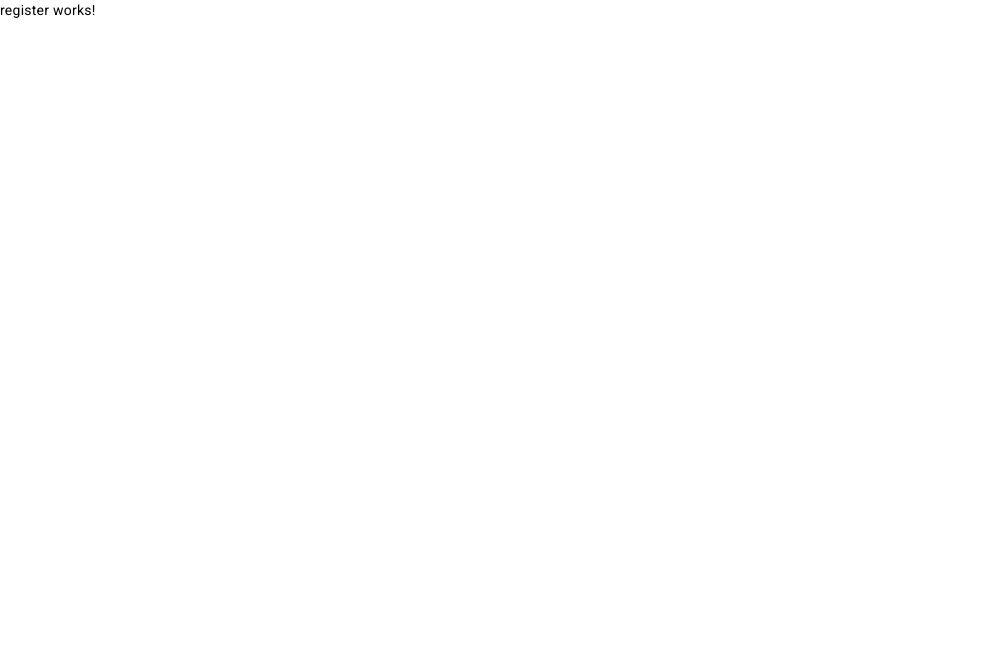
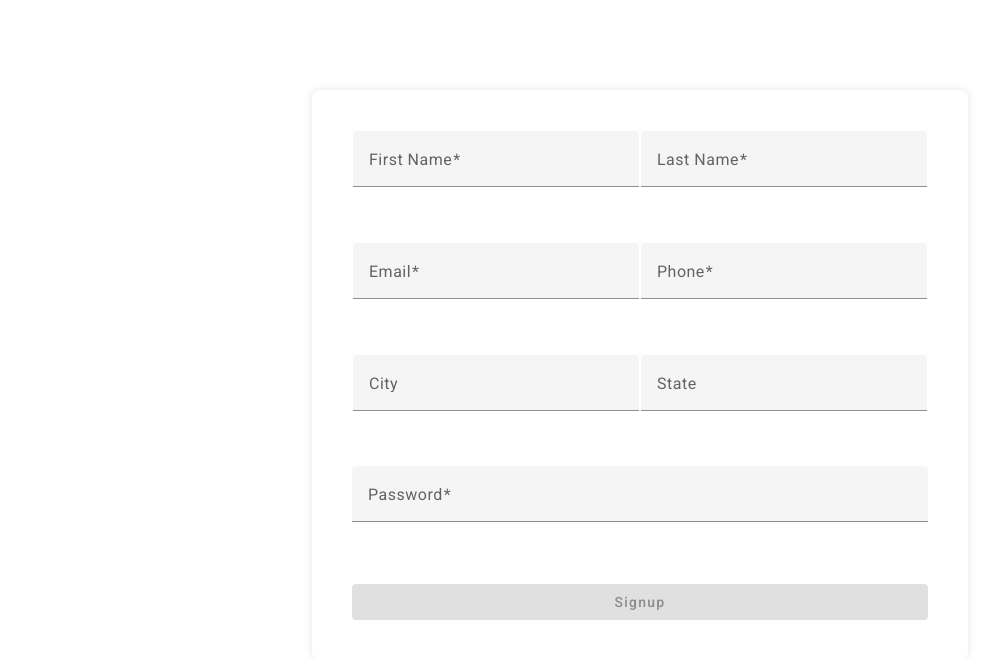
Before and after one commit to Hrushikesh2001/Angular-Fullstack-Project, an Angular app: page /register in a window 1280 px wide. Shown: the top 658 px of the page, without its empty margins (0-990 px from the left). Built offline with nearby package versions, Linux system fonts and the light colour scheme.

Commit message:
registration page done

```diff
--- a/src/app/core/authentication/authentication.module.ts
+++ b/src/app/core/authentication/authentication.module.ts
@@ -4,11 +4,12 @@ import { LoginComponent } from './login/login.component';
 import { MaterialModule } from 'src/shared/material/material.module';
 import { FormsModule, ReactiveFormsModule } from '@angular/forms';
 import { CommonModule } from '@angular/common';
+import { RegisterComponent } from './register/register.component';
 
 @NgModule({
     declarations: [
         LoginComponent,
-        // other components, directives, or pipes
+        RegisterComponent
     ],
     imports: [
         MaterialModule,
--- a/src/app/core/authentication/register/register.component.html
+++ b/src/app/core/authentication/register/register.component.html
@@ -1 +1,52 @@
-<p>register works!</p>
+<form class="registration-form">
+    <table class="form-table" cellspacing="0">
+        <tr>
+            <td><mat-form-field class="form-field">
+                    <mat-label>First Name</mat-label>
+                    <input matInput placeholder="Enter your first name" [formControl]="firstNameControl">
+                    <mat-error *ngIf="firstNameControl.invalid">{{getFirstNameErrorMessage()}}</mat-error>
+                </mat-form-field></td>
+            <td><mat-form-field class="form-field">
+                    <mat-label>Last Name</mat-label>
+                    <input matInput placeholder="Enter your last name" [formControl]="lastNameControl">
+                    <mat-error *ngIf="lastNameControl.invalid">{{getLastNameErrorMessage()}}</mat-error>
+                </mat-form-field></td>
+        </tr>
+    </table>
+
+    <table class="form-table" cellspacing="0">
+        <tr>
+            <td><mat-form-field class="form-field">
+                    <mat-label>Email</mat-label>
+                    <input matInput placeholder="Enter your email" [formControl]="emailControl">
+                    <mat-error *ngIf="emailControl.invalid">{{getEmailErrorMessage()}}</mat-error>
+                </mat-form-field></td>
+            <td><mat-form-field class="form-field">
+                    <mat-label>Phone</mat-label>
+                    <input matInput placeholder="Enter your phone number" [formControl]="phoneControl">
+                    <mat-error *ngIf="phoneControl.invalid">{{getPhoneErrorMessage()}}</mat-error>
+                </mat-form-field></td>
+        </tr>
+    </table>
+
+    <table class="form-table" cellspacing="0">
+        <tr>
+            <td><mat-form-field class="form-field">
+                    <mat-label>City</mat-label>
+                    <input matInput placeholder="Enter your city" [formControl]="cityControl">
+                </mat-form-field></td>
+            <td><mat-form-field class="form-field">
+                    <mat-label>State</mat-label>
+                    <input matInput placeholder="Enter your state" [formControl]="stateControl">
+                </mat-form-field></td>
+        </tr>
+    </table>
+
+    <mat-form-field class="form-field">
+        <mat-label>Password</mat-label>
+        <input matInput [formControl]="passwordControl" type="password">
+        <mat-error *ngIf="passwordControl.invalid">{{getPasswordErrorMessage()}}</mat-error>
+    </mat-form-field>
+
+    <button mat-raised-button color="primary" (click)="submit()" [disabled]="registrationForm.invalid">Signup</button>
+</form>
--- a/src/app/core/authentication/register/register.component.scss
+++ b/src/app/core/authentication/register/register.component.scss
@@ -0,0 +1,62 @@
+.registration-form {
+    max-width: 45%;
+    margin: auto;
+    padding: 40px;
+    margin-top: 90px;
+    background-color: #fff;
+    border-radius: 8px;
+    box-shadow: 0 0 10px rgba(0, 0, 0, 0.1);
+}
+
+.form-table {
+    width: 100%;
+    margin-bottom: 16px;
+}
+
+.form-field {
+    width: 100%;
+    margin-bottom: 16px;
+}
+
+.mat-form-field {
+    width: 100%;
+}
+
+.mat-error {
+    font-size: 12px;
+    color: #d9534f;
+    /* Bootstrap's danger color */
+}
+
+button {
+    width: 100%;
+    margin-top: 24px;
+    padding: 14px;
+    border: none;
+    border-radius: 4px;
+    cursor: pointer;
+    background-color: #337ab7;
+    color: #fff;
+    transition: background-color 0.3s ease-in-out;
+}
+
+button:hover {
+    background-color: #286090;
+}
+
+/* Add more styles as needed */
+
+/* Responsive Styles */
+
+@media (max-width: 768px) {
+    .registration-form {
+        max-width: 80%;
+    }
+}
+
+@media (max-width: 576px) {
+    .registration-form {
+        max-width: 100%;
+        padding: 20px;
+    }
+}
--- a/src/app/core/authentication/register/register.component.ts
+++ b/src/app/core/authentication/register/register.component.ts
@@ -1,4 +1,5 @@
 import { Component } from '@angular/core';
+import { FormBuilder, FormGroup, FormControl, Validators } from '@angular/forms';
 
 @Component({
   selector: 'app-register',
@@ -6,5 +7,82 @@ import { Component } from '@angular/core';
   styleUrls: ['./register.component.scss']
 })
 export class RegisterComponent {
+  registrationForm: FormGroup = new FormGroup({});
 
+  firstNameControl = new FormControl('', [Validators.required, Validators.pattern(/^[A-Za-z]+$/)]);
+  lastNameControl = new FormControl('', [Validators.required, Validators.pattern(/^[A-Za-z]+$/)]);
+  emailControl = new FormControl('', [Validators.required, Validators.email]);
+  phoneControl = new FormControl('', [Validators.required, Validators.pattern(/^\d{10}$/)]);
+  cityControl = new FormControl('', [Validators.pattern(/^[A-Za-z]+$/)]);
+  stateControl = new FormControl('', [Validators.pattern(/^[A-Za-z]+$/)]);
+  passwordControl = new FormControl('', [Validators.required, Validators.minLength(8), Validators.pattern(/^(?=.*[a-z])(?=.*[A-Z])(?=.*\d).{8,}$/)]);
+
+  constructor(private formBuilder: FormBuilder) {
+    this.initializeForm();
+  }
+
+  initializeForm(): void {
+    this.registrationForm = this.formBuilder.group({
+      firstName: this.firstNameControl,
+      lastName: this.lastNameControl,
+      email: this.emailControl,
+      phone: this.phoneControl,
+      city: this.cityControl,
+      state: this.stateControl,
+      password: this.passwordControl,
+    });
+  }
+
+  submit(): void {
+    if (this.registrationForm.valid) {
+      // Perform your registration logic here
+      console.log('Form submitted:', this.registrationForm.value);
+    }
+  }
+
+  getFirstNameErrorMessage(): string {
+    if (this.firstNameControl.hasError('required')) {
+      return 'First name is required';
+    }
+    return 'Invalid first name';
+  }
+
+  getLastNameErrorMessage(): string {
+    if (this.lastNameControl.hasError('required')) {
+      return 'Last name is required';
+    }
+    return 'Invalid last name';
+  }
+
+  getEmailErrorMessage(): string {
+    if (this.emailControl.hasError('required')) {
+      return 'Email is required';
+    }
+    return 'Invalid email address';
+  }
+
+  getPhoneErrorMessage(): string {
+    if (this.phoneControl.hasError('required')) {
+      return 'Phone number is required';
+    }
+    return 'Invalid phone number (10 digits required)';
+  }
+
+  getCityErrorMessage(): string {
+    return this.cityControl.hasError('pattern') ? 'Invalid city name' : '';
+  }
+
+  getStateErrorMessage(): string {
+    return this.stateControl.hasError('pattern') ? 'Invalid state name' : '';
+  }
+
+  getPasswordErrorMessage(): string {
+    if (this.passwordControl.hasError('required')) {
+      return 'Password is required';
+    }
+    if (this.passwordControl.hasError('minlength')) {
+      return 'Password must be at least 8 characters long';
+    }
+    return 'Invalid password (at least one lowercase letter, one uppercase letter, and one digit required)';
+  }
 }
```
